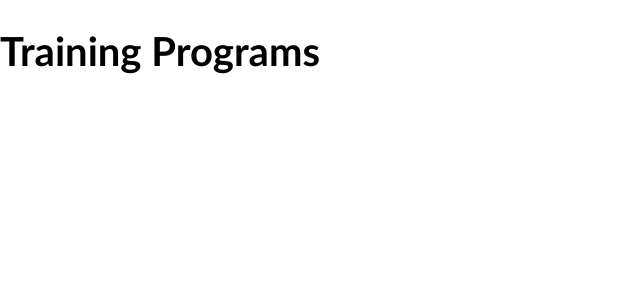
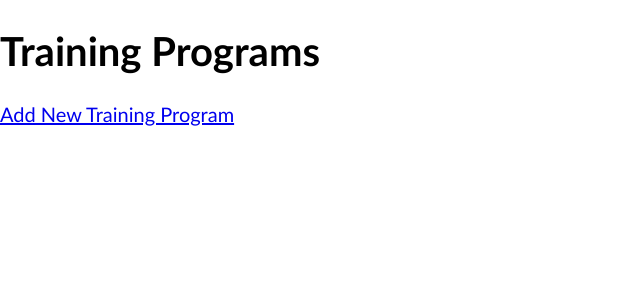
Before and after one commit to nss-cohort-36/bangazon-workforce-mgt-illin-illusionists, a Django app: template hrapp/templates/trainingprograms/trainingprograms_list.html in a window 1280 px wide. Shown: the part 66-366 px from the top of the page, without its empty margins (0-640 px from the left). Run offline with Django 3.2, Linux system fonts and the light colour scheme; the template is opened without the code that fills it, so the values that code supplies are empty; parts of the project's set-up code (start-up, migrations or seed data) failed here and were passed over.

Commit message:
added link to the form to create a new training program

```diff
--- a/hrapp/templates/trainingprograms/trainingprograms_list.html
+++ b/hrapp/templates/trainingprograms/trainingprograms_list.html
@@ -12,4 +12,5 @@
     </li>
 {% endfor %}
 </ul>
+<a href="{% url 'hrapp:training_form' %}">Add New Training Program</a>
 {% endblock content %}
```
